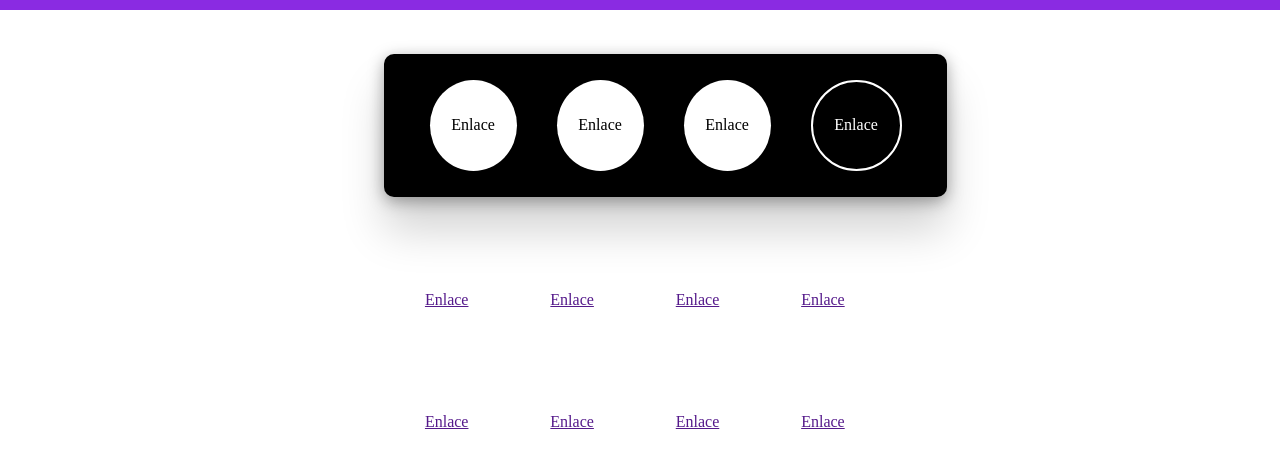
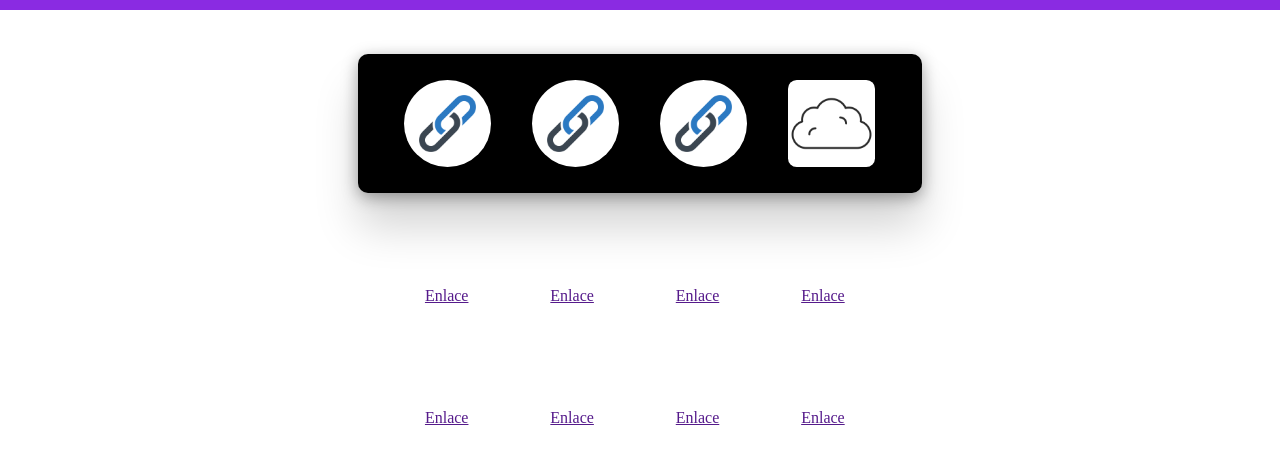
Before and after one commit to IgnaLePerez/Arte-Actividad-V, a plain HTML site: page index.html in a window 1280 px wide. Shown: the part 53-518 px from the top of the page. Drawn offline with Linux system fonts and the light colour scheme.

Commit message:
Primer navegador terminado

```diff
--- a/style.css
+++ b/style.css
@@ -50,6 +50,7 @@
     background-color: rgb(0, 0, 0);
     border-radius: 10px;
     box-shadow: 0px 4px 16px 0px rgba(0, 0, 0, 0.35), 0px 34px 44px 0px rgba(0, 0, 0, 0.17);
+    margin-left: 28%;
 }
 
 .navegador1 ul li{
@@ -57,7 +58,9 @@
     aspect-ratio: 1 / 1;
     align-content: center;
     border-radius: 100%;
-    background-color: rgb(255, 255, 255);
+    background-color: white;
+    background-image: url("imagenes/hipervinculo.png");
+    background-size: cover;
 }
 
 .navegador1 ul {
@@ -68,19 +71,14 @@
 .navegador1 ul li a{
     color: black;
     text-decoration: none;
+    color: transparent;
 }
 
 .navegador1 ul .especial1{
-    border-color: rgb(255, 255, 255);
-    border-width: 2px;
-    border-style: solid;
-    background-color: black;
+    background-image: url("imagenes/li-Navegador1.webp");
+    background-size: cover;
+    border-radius: 10%;
 }
-
-.navegador1 ul .especial1 a{
-    color: white;
-}
-
 
 /* Navegador 2 */
 
```
Also changed, not shown: imagenes/hipervinculo.png (added).
